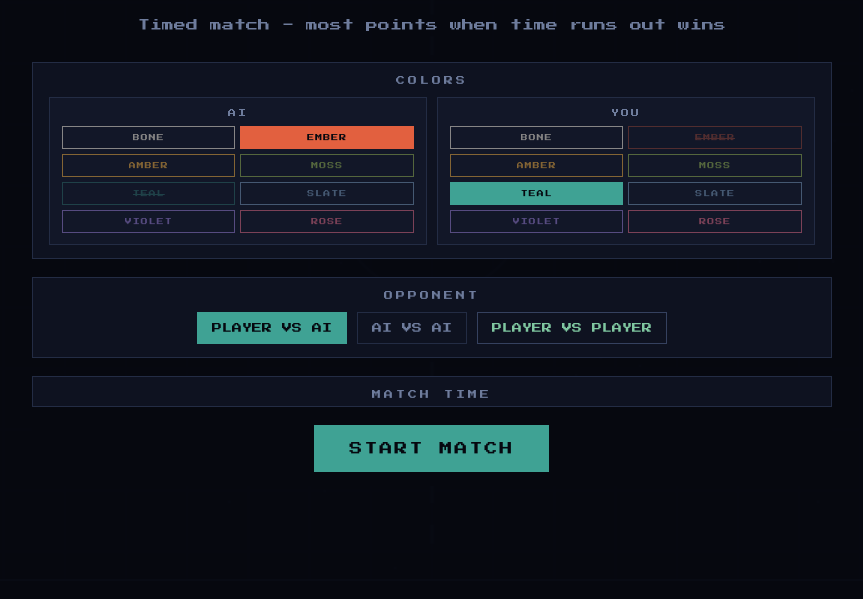
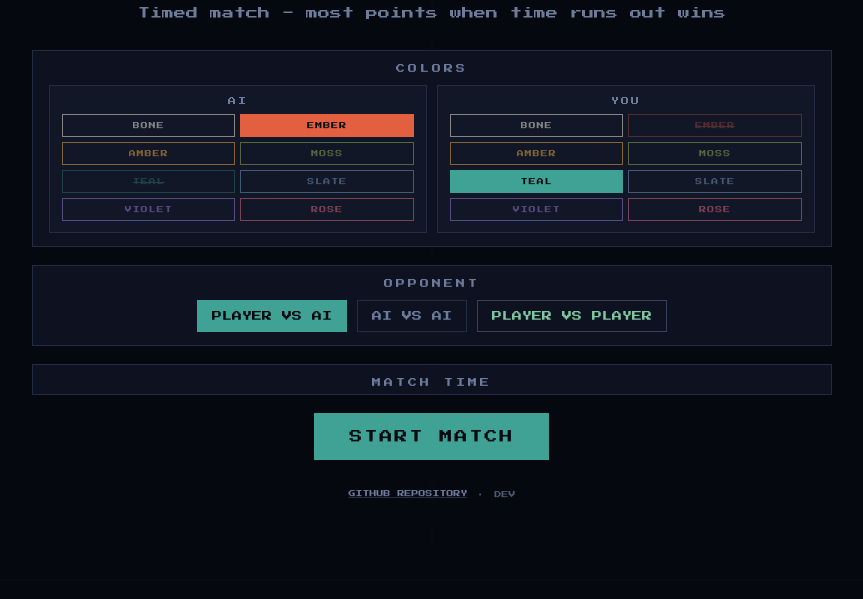
Before and after one commit to As2Bax/PONGETITIVE, a website: page app/index.html in a window 1280 px wide. Shown: the part 201-800 px from the top of the page, without its empty margins (208-1071 px from the left). Drawn offline with Linux system fonts and the light colour scheme; no server answers.

Commit message:
feat(ui): add repo link and build id to main menu footer

```diff
--- a/app/index.html
+++ b/app/index.html
@@ -292,6 +292,12 @@
           </dl>
         </details>
       </div>
+
+      <footer class="menu-footer">
+        <a href="https://github.com/As2Bax/PONGETITIVE" target="_blank" rel="noopener noreferrer">GITHUB REPOSITORY</a>
+        <!-- Replaced at image build time; stays "DEV" when run from source. -->
+        <span id="build-id" data-commit="__COMMIT__">DEV</span>
+      </footer>
     </div>
 
     <!-- Pause overlay -->
--- a/app/style.css
+++ b/app/style.css
@@ -577,6 +577,22 @@ body.spectating #game-wrapper {
 .info-section .steps { margin-top: 12px; }
 .info-section .steps + .statlist { margin-top: 14px; }
 
+/* ---------- menu footer ---------- */
+.menu-footer {
+  flex-shrink: 0;
+  display: flex;
+  align-items: center;
+  gap: 10px;
+  font-size: 7px;
+  color: var(--dim);
+  line-height: 1;
+}
+.menu-footer a { color: var(--dim); text-decoration: none; border-bottom: 1px solid var(--line); }
+.menu-footer a:hover { color: var(--accent); border-bottom-color: var(--accent); }
+.menu-footer a:focus-visible { outline: 2px solid var(--accent); outline-offset: 3px; }
+.menu-footer #build-id { opacity: 0.7; }
+.menu-footer #build-id::before { content: '\00b7'; margin-right: 10px; }
+
 /* ---------- controls ---------- */
 .option-group {
   display: flex;
--- a/docker-compose.yml
+++ b/docker-compose.yml
@@ -5,6 +5,8 @@ services:
     build:
       context: .
       dockerfile: docker/Dockerfile.web
+      args:
+        COMMIT: ${COMMIT:-DEV}
     ports:
       - "8280:80"
     depends_on:
```
Also changed, not shown: .github/workflows/deploy.yml, 1 other file.
